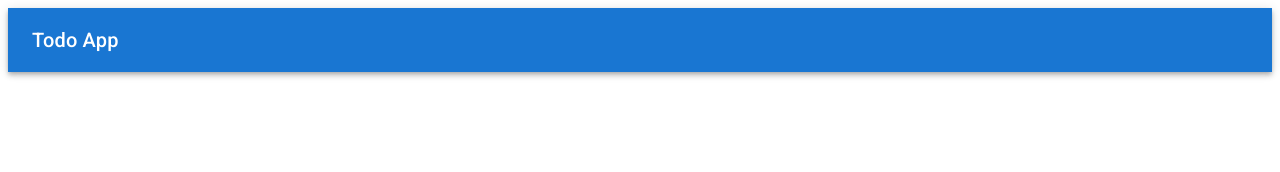
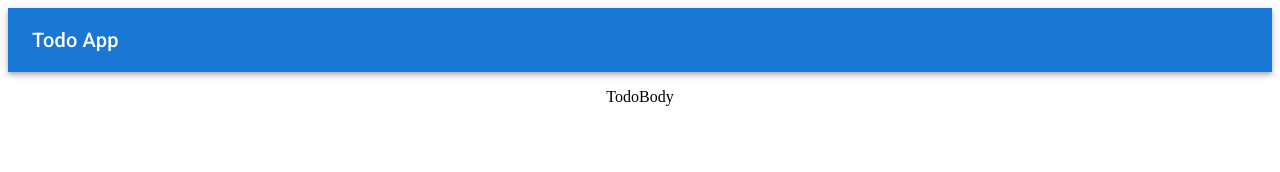
Before and after one commit to sabrina-ksks/ReactTodo, a React (Create React App) app: page / in a window 1280 px wide. Shown: the top 172 px of the page. Built offline with nearby package versions, Linux system fonts and the light colour scheme.

Commit message:
Add: 大枠となるボディコンポーネントを追加

```diff
--- a/src/App.tsx
+++ b/src/App.tsx
@@ -1,10 +1,14 @@
 import React from 'react';
 
 import TodoAppBar from './components/TodoAppBar';
+import TodoBody from './components/TodoBody';
 
 const App: React.FC = () => {
   return (
-    <TodoAppBar />
+    <>
+      <TodoAppBar />
+      <TodoBody />
+    </>
   );
 }
 
--- /dev/null
+++ b/src/components/TodoBody.tsx
@@ -0,0 +1,13 @@
+import React from "react";
+
+import Box from "@mui/material/Box";
+
+const TodoBody: React.FC = () => {
+  return (
+    <Box padding="1rem" textAlign="center">
+      TodoBody
+    </Box>
+  );
+};
+
+export default TodoBody;
```
